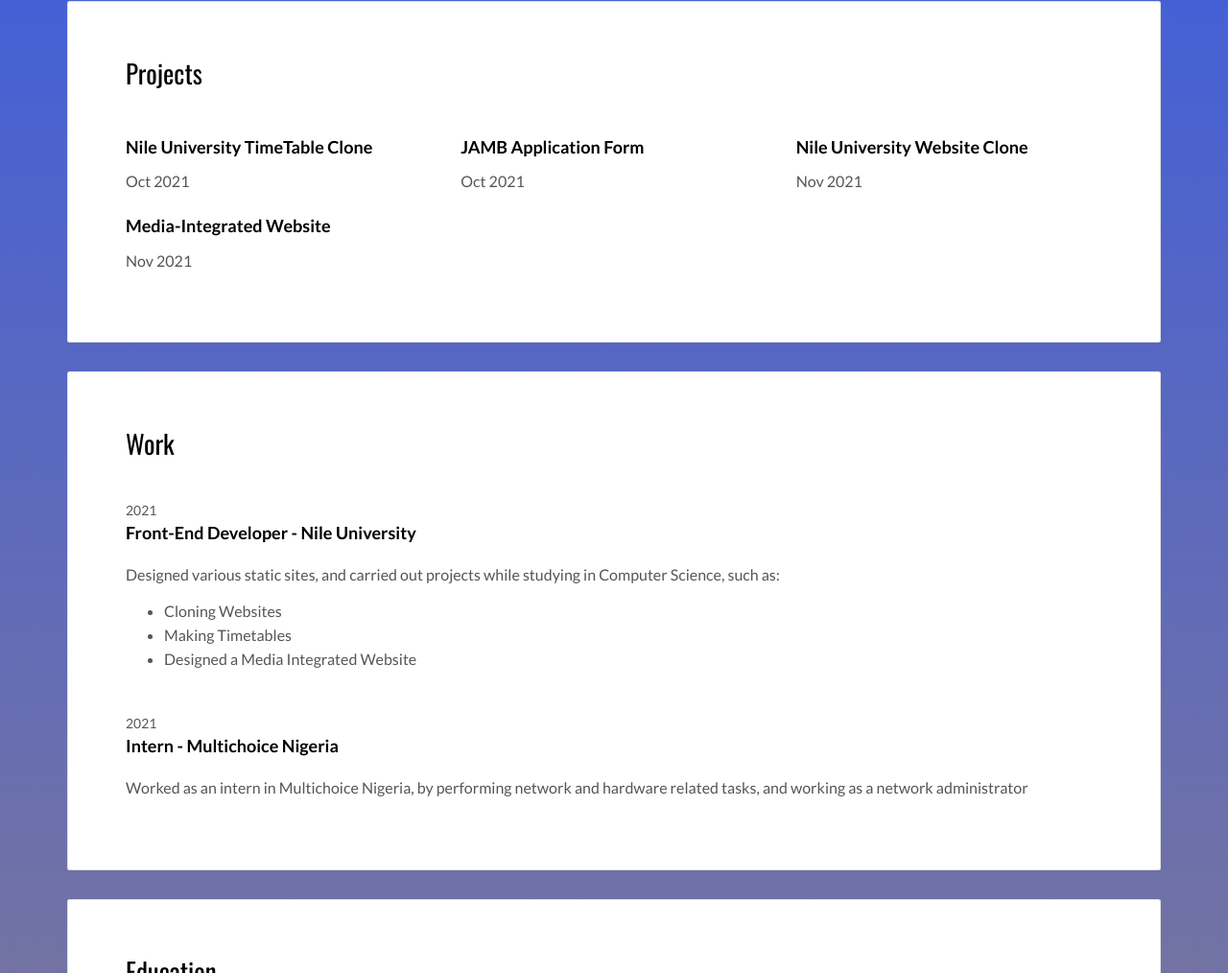
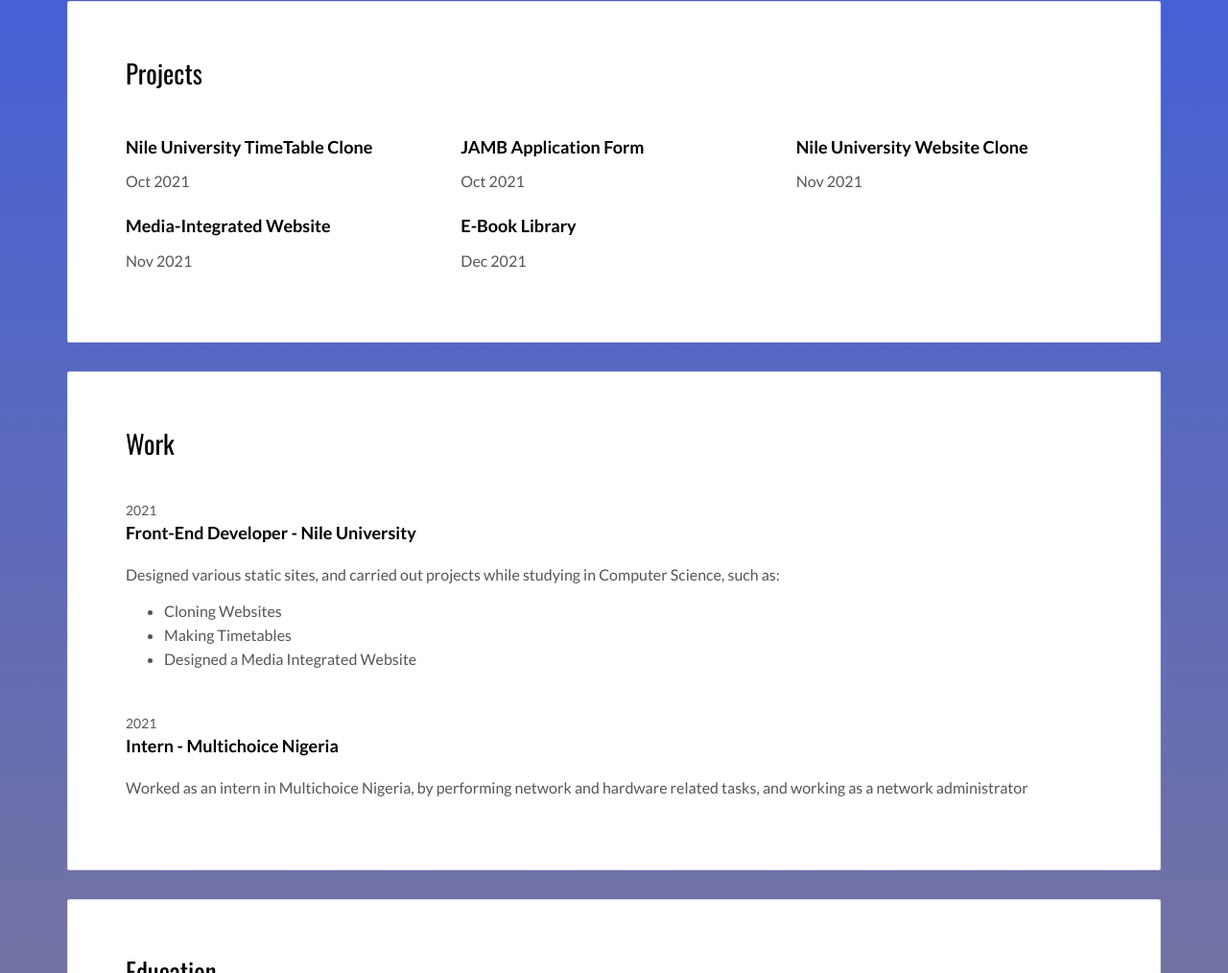
Before and after one commit to DavidX206/davids-portfolio, a plain HTML site: page index.html in a window 1280 px wide. Shown: the part 854-1868 px from the top of the page at 96% size. Drawn offline with nearby package versions, Linux system fonts and the light colour scheme.

Commit message:
Update index.html

```diff
--- a/index.html
+++ b/index.html
@@ -97,7 +97,13 @@
 
                 <h3 class="h5"> <a href="https://davidx206.github.io/PlugnPlay/">Media-Integrated Website</a></h3>
                 <p>Nov 2021</p>
+
               </div>
+              <div class="col-md-4">
+                   <h3 class="h5"> <a href="https://davidx206.github.io/ebook-library/">E-Book Library</a></h3>
+                <p>Dec 2021</p>
+              </div>
+
             </div>
           </div>
         </div>
```
